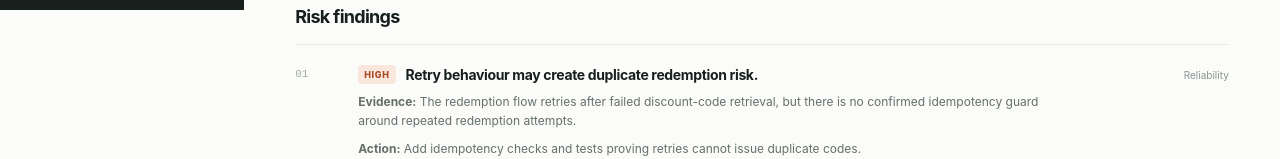
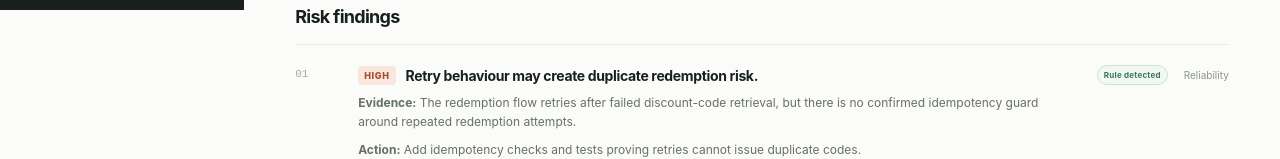
Before and after one commit to dkapesa/Lintel, a Next.js app: page /report in a window 1280 px wide. Shown: the part 790-949 px from the top of the page. Built offline with nearby package versions, Linux system fonts and the light colour scheme.

Commit message:
Add finding provenance and clean approve restraint

```diff
--- a/app/api/generate-report/route.ts
+++ b/app/api/generate-report/route.ts
@@ -127,6 +127,7 @@ async function generateWithOpenAI(
               "Apply the selected review profile as an additional risk lens only where the changed files or diff provide supporting evidence. Never invent a profile-specific concern when its evidence is absent, and never weaken the deterministic baseline.",
               "Reviewer focus may identify review disciplines, but must never invent or assign people, usernames, owners or teams.",
               "Each finding must have a specific title, diff-grounded evidence, a focused reviewer action and the most relevant category.",
+              "Write evidence as a concise description of detected behavior and relevant changed files. Do not lead with 'Matched', list raw keyword matches, invent line numbers, or quote patch text.",
               "Suggested tests and conditions before merge must be concrete and tied to detected behaviour, not generic requests for more testing or review.",
               "Use TESTS_REQUIRED when required tests are missing. Use REVIEW_REQUIRED when tests exist but findings, conditions or attention states remain. Use APPROVE only when all of those are clear. Do not use BLOCK.",
               "Calibrate risk conservatively: an untested change with multiple concrete reliability, API or security themes should normally be HIGH risk; it must not be LOW risk.",
--- a/app/globals.css
+++ b/app/globals.css
@@ -192,3 +192,13 @@ button { font:inherit; }
   .report-quality-compact { grid-template-columns:1fr auto; gap:10px 16px; }.report-quality-compact > p, .report-quality-compact > ul { grid-column:1 / -1; grid-row:2; }
   .final-recommendation.final-recommendation--compact { align-items:flex-start; flex-direction:column; gap:15px; }
 }
+
+.finding-provenance { flex:0 0 auto; margin-left:auto; padding:4px 6px; border:1px solid #dce2de; border-radius:999px; background:#f7f8f6; color:#6d7772; font-size:8px; font-weight:750; letter-spacing:.03em; white-space:nowrap; }
+.finding-provenance--rule-detected { border-color:#cee2d8; background:#f1f8f4; color:#39765d; }
+.finding-provenance--model-assisted { border-color:#d8dce7; background:#f4f5fa; color:#596a8a; }
+.finding-provenance--baseline-preserved { color:#756e5b; background:#faf8f1; }
+
+@media (max-width:680px) {
+  .finding-title { align-items:flex-start; flex-wrap:wrap; }
+  .finding-provenance { margin-left:0; }
+}
--- a/app/report/page.tsx
+++ b/app/report/page.tsx
@@ -155,10 +155,11 @@ function reviewTextKey(value: string) {
   return value.toLowerCase().replace(/[^a-z0-9]+/g, " ").trim();
 }
 
-function ReviewCard({ title, review, findingTitles }: { title: string; review: ReviewArea; findingTitles: string[] }) {
+function ReviewCard({ title, review, findingTitles, calmSummary }: { title: string; review: ReviewArea; findingTitles: string[]; calmSummary?: string }) {
   const findingKeys = new Set(findingTitles.map(reviewTextKey));
-  const showSummary = !findingKeys.has(reviewTextKey(review.summary));
-  const points = deduplicateReportItems(review.points)
+  const summary = calmSummary ?? review.summary;
+  const showSummary = !findingKeys.has(reviewTextKey(summary));
+  const points = calmSummary ? [] : deduplicateReportItems(review.points)
     .filter((point) => !findingKeys.has(reviewTextKey(point)))
     .slice(0, 2);
 
@@ -168,7 +169,7 @@ function ReviewCard({ title, review, findingTitles }: { title: string; review: R
         <h3>{title}</h3>
         <span className={`review-status review-status--${review.status.toLowerCase()}`}>{review.status}</span>
       </div>
-      {showSummary && <p>{review.summary}</p>}
+      {showSummary && <p>{summary}</p>}
       {points.length > 0 && <ul className="review-points">
         {points.map((point) => (
           <li key={point}>{point}</li>
@@ -245,6 +246,12 @@ export default function ReportPage() {
   const supportedReviewerFocus = pruneUnsupportedReviewerFocus(report);
   const displayedConditions = decisionConditions(report.conditionsBeforeMerge);
   const findingTitles = report.findings.map((finding) => finding.title);
+  const cleanApprove = verdict.recommendation === "APPROVE"
+    && report.findings.length === 0
+    && report.missingTests.length === 0
+    && report.suggestedTests.length === 0
+    && report.operationalReadiness?.status === "CLEAR";
+  const displayedReviewerChecklist = cleanApprove ? [] : report.reviewerChecklist;
 
   async function handleCopySummary() {
     const copied = await writeToClipboard(reportToMarkdown(report, sourceLabels[source]));
@@ -355,7 +362,7 @@ export default function ReportPage() {
               {report.findings.map((finding, index) => (
                 <article className="finding" key={finding.title}>
                   <div className="finding-index">{String(index + 1).padStart(2, "0")}</div>
-                  <div className="finding-content"><div className="finding-title"><SeverityTag severity={finding.severity} /><h3>{finding.title}</h3></div><p><strong>Evidence:</strong> {finding.evidence}</p><p><strong>Action:</strong> {finding.action}</p>{finding.file && <code>{finding.file}</code>}</div>
+                  <div className="finding-content"><div className="finding-title"><SeverityTag severity={finding.severity} /><h3>{finding.title}</h3>{finding.provenance && <span className={`finding-provenance finding-provenance--${finding.provenance.toLowerCase().replaceAll(" ", "-")}`}>{finding.provenance}</span>}</div><p><strong>Evidence:</strong> {finding.evidence}</p><p><strong>Action:</strong> {finding.action}</p>{finding.file && <code>{finding.file}</code>}</div>
                   <span className="finding-category">{finding.category}</span>
                 </article>
               ))}
@@ -371,7 +378,7 @@ export default function ReportPage() {
                   <ol className="numbered-list">
                     {report.missingTests.map((test, index) => <li key={test}><span>{String(index + 1).padStart(2, "0")}</span>{test}</li>)}
                   </ol>
-                ) : <p className="missing-tests-empty">{source === "ai" ? "No missing test gaps detected." : "No missing test gaps detected by local rules."}</p>}
+                ) : <p className="missing-tests-empty">{cleanApprove || source === "ai" ? "No missing test gaps detected." : "No missing test gaps detected by local rules."}</p>}
               </article>
               <article className="test-plan-panel">
                 <h3>Suggested tests</h3>
@@ -381,11 +388,16 @@ export default function ReportPage() {
                   </div>
                 ) : <p className="section-empty">No additional tests suggested.</p>}
               </article>
-              {report.reviewerChecklist.length > 0 && (
+              {cleanApprove ? (
+                <article className="test-plan-panel test-plan-panel--checklist">
+                  <h3>Reviewer checklist</h3>
+                  <p className="section-empty">No reviewer checklist items required.</p>
+                </article>
+              ) : displayedReviewerChecklist.length > 0 && (
                 <article className="test-plan-panel test-plan-panel--checklist">
                   <h3>Reviewer checklist</h3>
                   <ul className="checklist">
-                    {report.reviewerChecklist.map((item) => <li key={item.label}><span className={`check-icon check-icon--${item.status.toLowerCase()}`}>{item.status === "COMPLETE" ? "✓" : "!"}</span><span>{item.label}</span></li>)}
+                    {displayedReviewerChecklist.map((item) => <li key={item.label}><span className={`check-icon check-icon--${item.status.toLowerCase()}`}>{item.status === "COMPLETE" ? "✓" : "!"}</span><span>{item.label}</span></li>)}
                   </ul>
                 </article>
               )}
@@ -457,9 +469,9 @@ export default function ReportPage() {
           <section className="section-block report-engineering-review">
             <div className="section-heading"><div><span className="card-kicker">ENGINEERING REVIEW</span><h2>Change quality</h2></div></div>
             <div className="review-grid">
-              <ReviewCard title="Security review" review={report.reviews.security} findingTitles={findingTitles} />
-              <ReviewCard title="Reliability review" review={report.reviews.reliability} findingTitles={findingTitles} />
-              <ReviewCard title="Maintainability review" review={report.reviews.maintainability} findingTitles={findingTitles} />
+              <ReviewCard title="Security review" review={report.reviews.security} findingTitles={findingTitles} calmSummary={cleanApprove ? "No security attention signal detected." : undefined} />
+              <ReviewCard title="Reliability review" review={report.reviews.reliability} findingTitles={findingTitles} calmSummary={cleanApprove ? "No reliability attention signal detected." : undefined} />
+              <ReviewCard title="Maintainability review" review={report.reviews.maintainability} findingTitles={findingTitles} calmSummary={cleanApprove ? "No maintainability attention signal detected." : undefined} />
             </div>
           </section>
 
--- a/lib/mock-report.ts
+++ b/lib/mock-report.ts
@@ -71,6 +71,7 @@ export type Report = {
     evidence: string;
     action: string;
     file?: string;
+    provenance?: "Rule detected" | "Model assisted" | "Baseline preserved";
     category: "Security" | "Reliability" | "Maintainability" | "Missing tests" | "API contract";
   }>;
   reviews: {
@@ -129,6 +130,7 @@ export const report: Report = {
       evidence:
         "The redemption flow retries after failed discount-code retrieval, but there is no confirmed idempotency guard around repeated redemption attempts.",
       action: "Add idempotency checks and tests proving retries cannot issue duplicate codes.",
+      provenance: "Rule detected",
       category: "Reliability",
     },
     {
@@ -136,6 +138,7 @@ export const report: Report = {
       title: "External provider failure states need fuller coverage.",
       evidence: "Timeout, 5xx, malformed response and empty response cases need explicit tests.",
       action: "Add provider failure tests for these cases.",
+      provenance: "Rule detected",
       category: "Missing tests",
     },
     {
@@ -143,6 +146,7 @@ export const report: Report = {
       title: "API error contract may be unclear for clients.",
       evidence: "Failed discount-code retrieval needs a stable client-facing error shape.",
       action: "Define retryable and non-retryable error responses and add tests.",
+      provenance: "Rule detected",
       category: "API contract",
     },
   ],
--- a/lib/report-generator.ts
+++ b/lib/report-generator.ts
@@ -324,13 +324,25 @@ function formatList(values: string[]) {
   return `${values.slice(0, -1).join(", ")}, and ${values.at(-1)}`;
 }
 
-function describeEvidence(signal: RiskSignal) {
-  const evidence: string[] = [];
+function describeEvidence(signal: RiskSignal, theme: "duplicate" | "provider" | "api" | "logging") {
+  const location = signal.paths.length > 0 ? ` in ${formatList(signal.paths)}` : " in the submitted change";
 
-  if (signal.terms.length > 0) evidence.push(`Matched ${formatList(signal.terms.map((term) => `“${term}”`))}`);
-  if (signal.paths.length > 0) evidence.push(`Relevant files: ${signal.paths.join(", ")}`);
+  if (theme === "duplicate") {
+    const sideEffect = signal.terms.some((term) => /discount|redeem|redemption/.test(term))
+      ? "retry and discount-code or redemption side-effect signals"
+      : "retry and repeated side-effect signals";
+    return `Detected ${sideEffect}${location}.`;
+  }
+  if (theme === "provider") return `Detected external provider failure-handling signals${location}.`;
+  if (theme === "api") return `Detected client-facing response and error-contract changes${location}.`;
 
-  return `${evidence.join(". ")}.`;
+  const contexts = unique(signal.terms.filter((term) => (
+    LOG_IDENTIFIER_TERMS.includes(term)
+    || LOG_SECRET_TERMS.includes(term)
+    || term === "discount code"
+  )).map((term) => term.replaceAll("_", " ")));
+  const context = contexts.length > 0 ? ` near ${formatList(contexts)} context` : " near potentially sensitive context";
+  return `Detected structured logging${context}${location}.`;
 }
 
 const LOG_IDENTIFIER_TERMS = ["user_id", "partner_id", "customer_id", "account_id", "tenant_id"];
@@ -397,8 +409,9 @@ function makeFinding(
   evidence: string,
   action: string,
   category: Report["findings"][number]["category"],
+  file?: string,
 ): Report["findings"][number] {
-  return { severity, title, evidence, action, category };
+  return { severity, title, evidence, action, category, provenance: "Rule detected", ...(file ? { file } : {}) };
 }
 
 function specificMissingTests(signals: Signals) {
@@ -678,9 +691,10 @@ export function generateReport(input: ReportInput): Report {
     findings.push(makeFinding(
       "HIGH",
       "Retry behaviour may create duplicate redemptions or discount codes.",
-      describeEvidence(signals.duplicateSideEffect),
+      describeEvidence(signals.duplicateSideEffect, "duplicate"),
       "Confirm an idempotency boundary exists around redemption and code issuance, then prove repeated attempts cannot duplicate the side effect.",
       "Reliability",
+      signals.duplicateSideEffect.paths[0],
     ));
   }
 
@@ -688,9 +702,10 @@ export function generateReport(input: ReportInput): Report {
     findings.push(makeFinding(
       "MEDIUM",
       "External provider failure states need explicit handling.",
-      describeEvidence(signals.providerFailure),
+      describeEvidence(signals.providerFailure, "provider"),
       "Verify timeout, 5xx, malformed, empty and unavailable provider responses fail safely and produce intentional retry behaviour.",
       "Reliability",
+      signals.providerFailure.paths[0],
     ));
   }
 
@@ -698,9 +713,10 @@ export function generateReport(input: ReportInput): Report {
     findings.push(makeFinding(
       "MEDIUM",
       "The client-facing API error contract may be unstable.",
-      describeEvidence(signals.apiContract),
+      describeEvidence(signals.apiContract, "api"),
       "Define stable status codes, response fields and retryable semantics for frontend and partner clients.",
       "API contract",
+      signals.apiContract.paths[0],
     ));
   }
 
@@ -708,9 +724,10 @@ export function generateReport(input: ReportInput): Report {
     findings.push(makeFinding(
       signals.sensitiveLogging.terms.some((term) => ["token", "credential", "secret"].includes(term)) ? "HIGH" : "MEDIUM",
       sensitiveLoggingTitle(signals.sensitiveLogging),
-      describeEvidence(signals.sensitiveLogging),
+      describeEvidence(signals.sensitiveLogging, "logging"),
       sensitiveLoggingAction(signals.sensitiveLogging),
       "Security",
+      signals.sensitiveLogging.paths[0],
     ));
   }
 
@@ -953,7 +970,7 @@ export function generateReport(input: ReportInput): Report {
     reviewerFocus: focusItems,
     missingTests,
     suggestedTests: recommendation === "APPROVE" ? [] : suggestedTestTitles.map((title) => ({ title })),
-    reviewerChecklist,
+    reviewerChecklist: recommendation === "APPROVE" ? [] : reviewerChecklist,
     finalRecommendation: recommendation === "APPROVE"
       ? "No unresolved test, reliability, security or maintainability signals remain. Complete normal human review before approval."
       : recommendation === "REVIEW_REQUIRED"
--- a/lib/report-markdown.ts
+++ b/lib/report-markdown.ts
@@ -71,7 +71,7 @@ export function reportToMarkdown(report: Report, source: ReportSourceLabel) {
   const recommendation = report.verdict.recommendation.replaceAll("_", " ");
   const findings = limitedList(
     report.findings,
-    (finding) => `${finding.severity} · ${safeMarkdownText(finding.category)}: ${safeMarkdownText(finding.title)} — ${safeMarkdownText(finding.action)}`,
+    (finding) => `${finding.severity} · ${safeMarkdownText(finding.category)}${finding.provenance ? ` · ${safeMarkdownText(finding.provenance)}` : ""}: ${safeMarkdownText(finding.title)} — ${safeMarkdownText(finding.action)}`,
   );
   const suggestedTests = limitedList(
     report.suggestedTests,
--- a/lib/report-normalizer.ts
+++ b/lib/report-normalizer.ts
@@ -36,6 +36,16 @@ function text(value: unknown, fallback: string, maxLength = 800) {
   if (typeof value !== "string") return fallback;
   const trimmed = value.trim();
   return trimmed ? trimmed.slice(0, maxLength) : fallback;
+}
+
+function evidenceText(value: unknown, fallback: string) {
+  const evidence = text(value, fallback, 900);
+  if (!/^matched\b/i.test(evidence)) return evidence;
+
+  const files = evidence.match(/relevant files?:\s*([^.;]+)/i)?.[1]?.trim();
+  return files
+    ? `Detected relevant change signals in ${files}.`
+    : "Detected relevant change signals in the submitted change.";
 }
 
 function enumValue<T extends string>(value: unknown, allowed: T[], fallback: T): T {
@@ -130,8 +140,9 @@ function normaliseFindings(value: unknown, baseline: Report) {
       severity: item.severity as FindingSeverity,
       category: item.category as Report["findings"][number]["category"],
       title: text(item.title, "Review finding", 180),
-      evidence: text(item.evidence, "Evidence requires reviewer confirmation.", 900),
+      evidence: evidenceText(item.evidence, "Evidence requires reviewer confirmation."),
       action: text(item.action, "Complete focused human review.", 700),
+      provenance: "Model assisted",
     };
 
     if (typeof item.file === "string" && knownFiles.has(item.file.trim())) finding.file = item.file.trim();
@@ -362,7 +373,7 @@ export function normaliseReport(value: unknown, baseline: Report): Report | null
   const submittedFindings = normaliseFindings(value.findings, baseline);
   const baselineHasMissingTestFinding = baseline.findings.some((finding) => finding.category === "Missing tests");
   const findings = mergeFindings(
-    baseline.findings,
+    baseline.findings.map((finding) => ({ ...finding, provenance: "Baseline preserved" as const })),
     baselineHasMissingTestFinding
       ? submittedFindings
       : submittedFindings.filter((finding) => finding.category !== "Missing tests"),
@@ -430,7 +441,7 @@ export function normaliseReport(value: unknown, baseline: Report): Report | null
     reviewerFocus,
     missingTests,
     suggestedTests: recommendationSuggestedTests,
-    reviewerChecklist,
+    reviewerChecklist: recommendation === "APPROVE" ? [] : reviewerChecklist,
     finalRecommendation,
     conditionsBeforeMerge: recommendation === "APPROVE" ? [] : conditionsBeforeMerge,
   };
```
Also changed, not shown: 1 other file (tests, documents, lock files or other folders).
